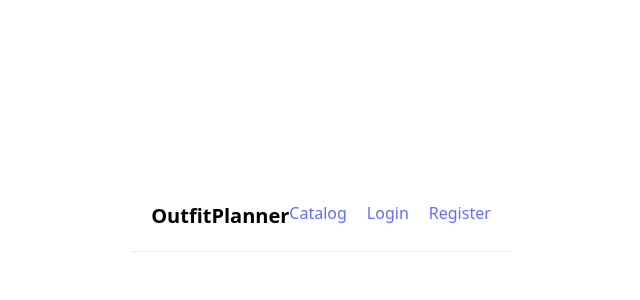
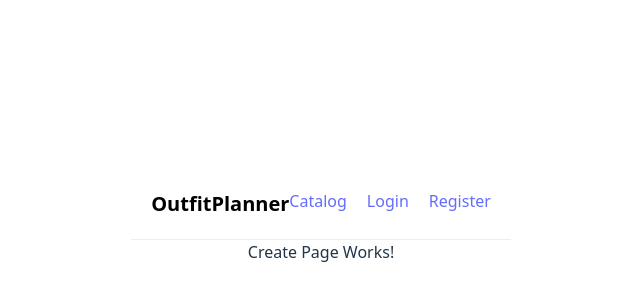
Before and after one commit to JoyIsInMotion/outfit-planner, a React (Vite) app: page /outfits/create in a window 1280 px wide. Shown: the part 184-484 px from the top of the page, without its empty margins (319-959 px from the left). Built offline with nearby package versions, Linux system fonts and the light colour scheme.

Commit message:
fixed routing to edit,create,details pages

```diff
--- a/src/App.jsx
+++ b/src/App.jsx
@@ -7,6 +7,9 @@ import LoginPage from './pages/LoginPage'
 import RegisterPage from './pages/RegisterPage'
 import Header from './components/Header'
 import OutfitsPage from './pages/OutfitsPage'
+import DetailsPage from './pages/DetailsPage'
+import CreateOutfitPage from './pages/CreateOutfitPage'
+import EditOutfitPage from './pages/EditOutfitPage'
 
 function App() {
 
@@ -17,6 +20,9 @@ function App() {
       <Routes>
         <Route path='/' element={<HomePage />} />
         <Route path='/outfits' element={<OutfitsPage />} />
+        <Route path='/outfits/create' element={<CreateOutfitPage />} />
+        <Route path='/outfits/:id/edit' element={<EditOutfitPage />} />
+        <Route path='/outfits/:id' element={<DetailsPage />} />
         <Route path='/login' element={<LoginPage />} />
         <Route path='/register' element={<RegisterPage />} />
       </Routes>
--- a/src/pages/CreateOutfitPage.jsx
+++ b/src/pages/CreateOutfitPage.jsx
@@ -3,7 +3,7 @@ import React from 'react'
 function CreateOutfitPage() {
   return (
     <div>
-      Outfit Page Works!
+     Create  Page Works!
     </div>
   )
 }
```
Lines whose indentation alone changed are shown as unchanged.
